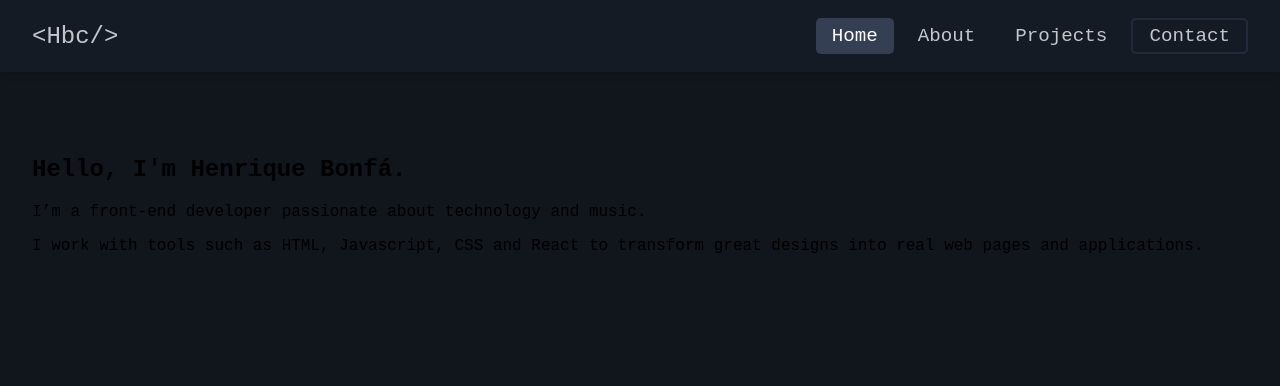
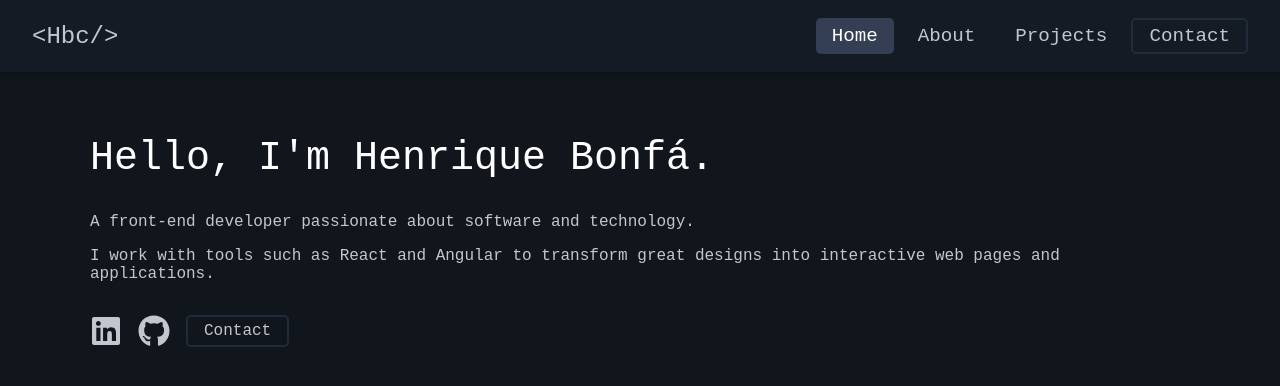
Before and after one commit to henriquebcustodio/portfolio-frontend, a React (Create React App) app: page / in a window 1280 px wide. Shown: the top 386 px of the page. Built offline with nearby package versions, Linux system fonts and the light colour scheme; a web font is replaced by a local one.

Commit message:
Styled hero section

```diff
--- a/src/components/home/index.js
+++ b/src/components/home/index.js
@@ -1,14 +1,24 @@
-import { Hero, HeroMain } from "./style";
+import { HeroActions, HeroMain, HomeContactButton } from "./style";
+import { FaLinkedin, FaGithub } from "react-icons/fa"
 
 const Home = () => {
   return (
-    <Hero>
+    <section>
       <HeroMain>
         <h1>Hello, I'm Henrique Bonfá.</h1>
-        <p>I’m a front-end developer passionate about technology and music.</p>
-        <p>I work with tools such as HTML, Javascript, CSS and React to transform great designs into real web pages and applications.</p>
+        <p>A front-end developer passionate about software and technology.</p>
+        <p>I work with tools such as React and Angular to transform great designs into interactive web pages and applications.</p>
+        <HeroActions>
+          <a href="https://www.linkedin.com/in/henriquebonfa/">
+            <FaLinkedin />
+          </a>
+          <a href="https://github.com/henriquebcustodio">
+            <FaGithub />
+          </a>
+          <HomeContactButton>Contact</HomeContactButton>
+        </HeroActions>
       </HeroMain>
-    </Hero>
+    </section>
   )
 }
 export default Home;
--- a/src/components/home/style.js
+++ b/src/components/home/style.js
@@ -1,17 +1,67 @@
 import styled from "styled-components";
-
-export const Hero = styled.section`
-
-`
+import { theme } from "../../shared/theme"
+import { outline } from "../button/style";
 
 export const HeroMain = styled.div`
+  position: relative;
+  display: flex;
+  height: max-content;
+  flex-direction: column;
+  animation: slideIn 500ms;
 
+  @keyframes slideIn {
+    from {
+      left: -100%;
+      opacity: 0;
+    }
+    to {
+      left: 0;
+      opacity: 1;
+    }
+  }
+
+  h1 {
+    margin-top: 0;
+    margin-bottom: 1.5rem;
+    font-size: 2.5rem;
+    font-weight: 500;
+    color: ${theme.text.highlight};
+  }
+
+  p {
+    color: ${theme.text.default};
+    margin: 0.5rem 0;
+
+    &:last-of-type {
+      margin-bottom: 0;
+    }
+  }
 `
 
 export const HeroActions = styled.div`
+  display: flex;
+  align-items: center;
+  margin-top: 2rem;
 
+  a {
+    display: flex;
+    align-items: center;
+    margin-right: 1rem;
+  }
+
+  svg {
+    height: 2rem;
+    width: 2rem;
+    color: ${theme.text.default};
+
+    &:hover {
+      color: ${theme.text.highlight};
+    }
+  }
 `
 
-export const HeroImage = styled.img`
-
+export const HomeContactButton = styled.a`
+  ${outline};
+  height: 2rem;
+  padding: 0 1rem;
 `
--- a/src/shared/layout/index.js
+++ b/src/shared/layout/index.js
@@ -1,3 +1,4 @@
 export const TABLET_BREAK = '768px';
+export const DESKTOP_BREAK = '1000px';
 export const HEADER_HEIGHT = '4.5rem';
-export const MAX_CONTENT_WIDTH = '1300px'
+export const MAX_CONTENT_WIDTH = '1100px'
```
Also changed, not shown: src/assets/programmer.svg (added).
